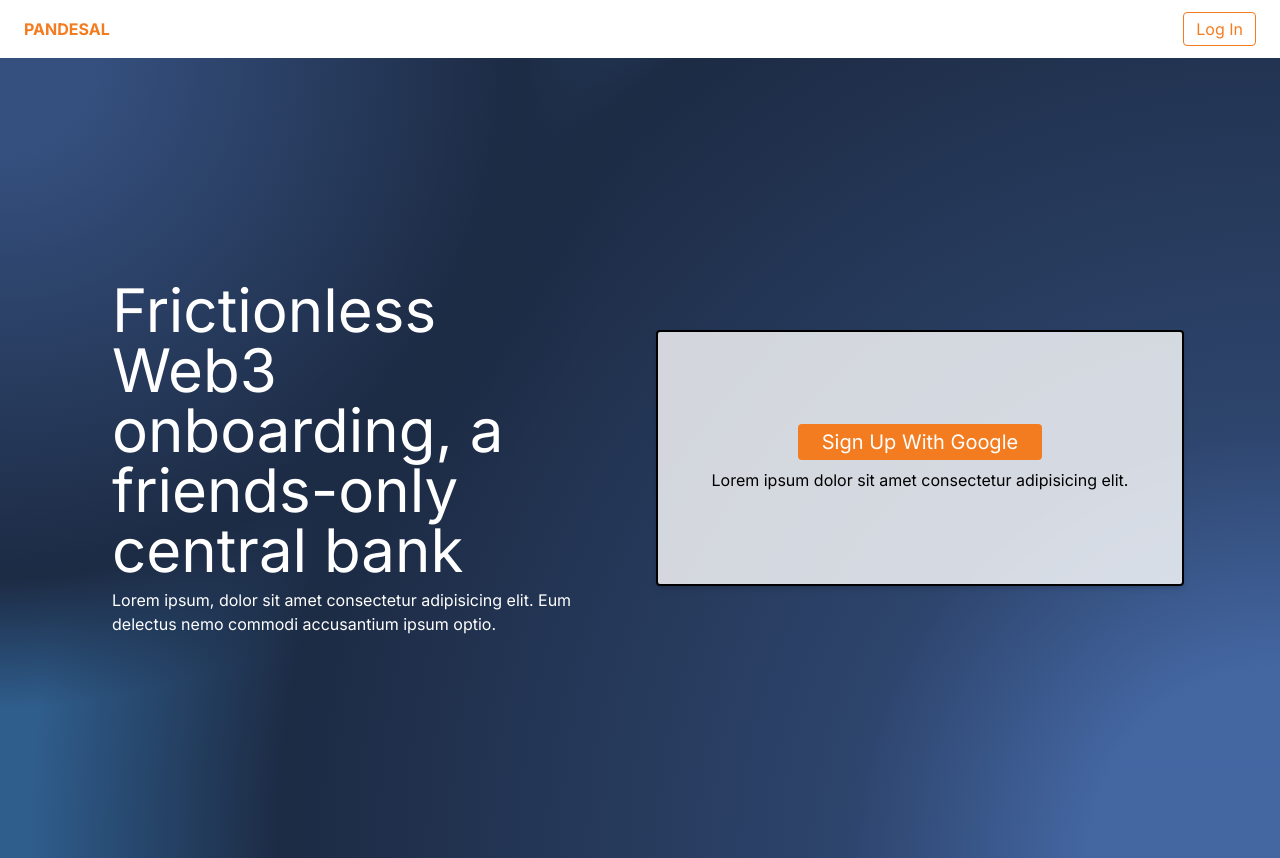
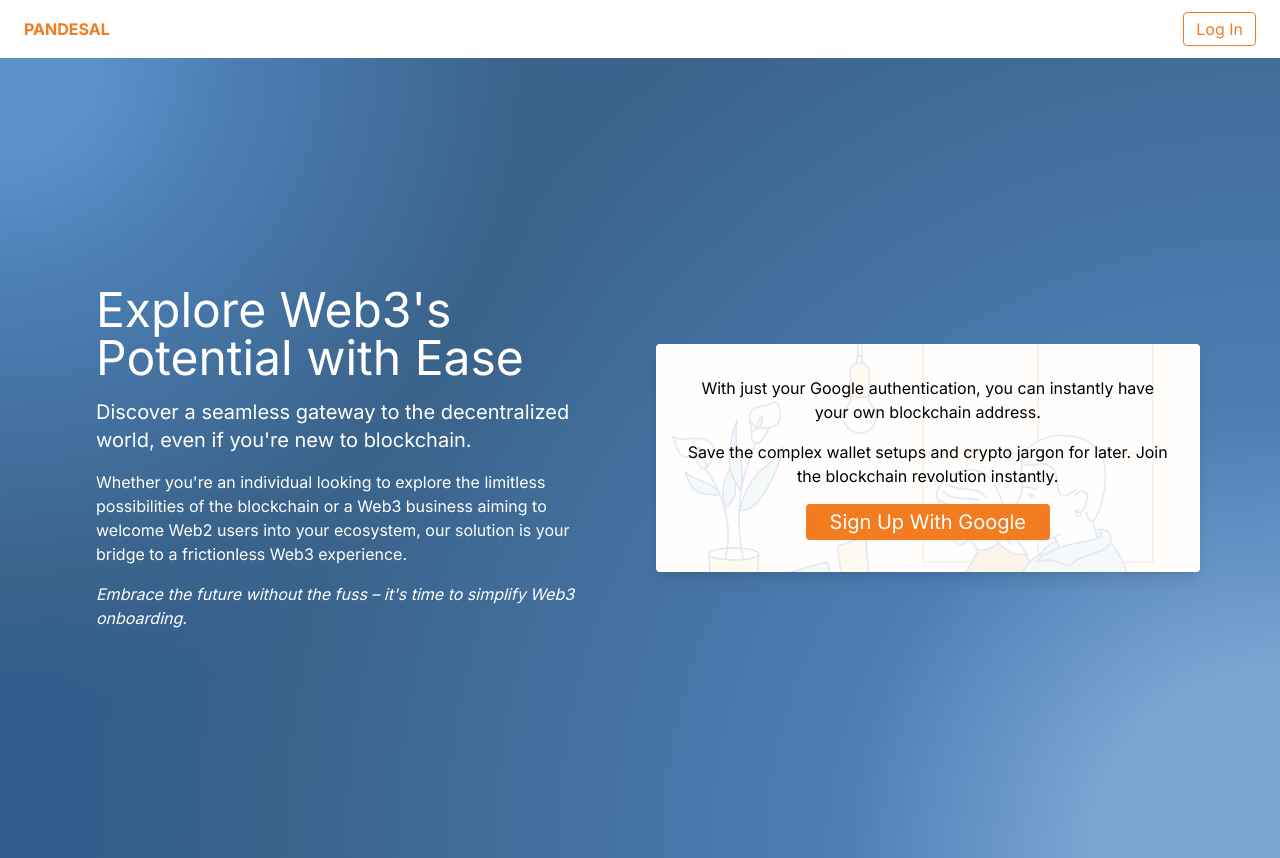
Before and after one commit to 0xbryanf/pandesal-ethonline2023, a Next.js app in the folder client/: page / in a window 1280 px wide. Built offline with nearby package versions, Linux system fonts and the light colour scheme; no server answers.

Commit message:
Update: Minor design changes

```diff
--- a/client/app/about/page.tsx
+++ b/client/app/about/page.tsx
@@ -1,11 +1,37 @@
+import Image from 'next/image'
+
 export default function About() {
   return (
-    <div className='flex min-h-full box-border flex-col px-24 py-8 bg-pandesal-grey/20 gap-8'>
-      <h1 className='text-3xl'>About Page</h1>
-
-      <p>Lorem ipsum dolor sit amet consectetur adipisicing elit. Fugit consequatur ex unde sunt asperiores. </p>
-
-      <p>Sint tempora, consequatur dolores in quis magnam amet quod molestias repellendus porro excepturi expedita modi esse vero architecto, minima hic! Fuga, expedita quos, pariatur tempore quaerat fugiat ipsam praesentium officiis dolore nam harum porro molestiae modi fugit rerum atque cupiditate assumenda iste, odio at dolorum? Facere et animi ex culpa.</p>
+    <div className='flex min-h-screen box-border flex-col px-8 md:px-24 py-8 bg-pandesal-grey/20 gap-4'>
+      <h1 className='text-3xl'>About Pandesal</h1>
+      <Image
+        src='/images/hero-bg.png'
+        alt={''}
+        width={1280}
+        height={250}
+        className='self-center'
+        />
+      <h1 className="text-2xl">
+        Explore Web3's Potential with Ease
+      </h1>
+      <p className='text-xl italic'>
+          Discover a seamless gateway to the decentralized world, even if you're new to blockchain.
+      </p>
+      <p>
+          Our easy-start solution empowers Web2 users to access Web3 apps effortlessly. No more fumbling with private keys or lengthy registrations.
+        </p>
+        <p>
+          Whether you're an individual looking to explore the limitless possibilities of the blockchain or a Web3 business aiming to welcome Web2 users into your ecosystem, our solution is your bridge to a frictionless Web3 experience.
+        </p>
+        <p className='bold'>
+          Embrace the future without the fuss – it's time to simplify Web3 onboarding.
+        </p>
+        <p className="">
+          With just your Google authentication, you can instantly have your own blockchain address.
+          </p>
+        <p className=''>
+          Save the complex wallet setups and crypto jargon for later. Join the blockchain revolution instantly.
+        </p>
 
     </div>
   )
--- a/client/app/layout.tsx
+++ b/client/app/layout.tsx
@@ -15,7 +15,7 @@ export const metadata = {
 export default function RootLayout({ children }: any) {
   return (
     <html lang="en">
-      <body className={inter.className + ' h-screen box-border'}>
+      <body className={inter.className + ' min-h-screen box-border'}>
       <Suspense fallback={<Loading/>}>
         <LogInProvider>
 
--- a/client/app/loading.tsx
+++ b/client/app/loading.tsx
@@ -1,7 +1,9 @@
+import Image from 'next/image'
+
 export default function Loading(): JSX.Element {
-  // You can add any UI inside Loading, including a Skeleton.
+
   return (
-    <div className='flex place-content-center'>
+    <div className='flex place-content-center h-full w-full'>
       Loading...
     </div>
 
--- a/client/app/page.tsx
+++ b/client/app/page.tsx
@@ -4,41 +4,55 @@ import Image from 'next/image'
 export default function Home() {
   return (
     <div
-      className="flex h-full box-border flex-col-reverse lg:flex-row px-4 py-24 md:p-24 justify-end md:items-center bg-pandesal-blue text-white gap-8"
+      className="flex min-h-screen box-border p-4 flex-col-reverse justify-center
+      lg:flex-row md:items-center md:px-20 bg-pandesal-blue text-white gap-8"
       style={{
         backgroundImage: `radial-gradient(650px circle at 0% 0%,
-          hsl(218, 41%, 35%) 15%,
-          hsl(218, 41%, 30%) 35%,
-          hsl(218, 41%, 20%) 75%,
-          hsl(218, 41%, 19%) 80%,
+          hsl(210, 50%, 57%) 15%,
+          hsl(210, 41%, 50%) 35%,
+          hsl(210, 41%, 40%) 75%,
+          hsl(210, 41%, 39%) 80%,
           transparent 100%),
         radial-gradient(1250px circle at 100% 100%,
-          hsl(218, 41%, 45%) 15%,
-          hsl(218, 41%, 30%) 35%,
-          hsl(218, 41%, 20%) 75%,
-          hsl(218, 41%, 19%) 80%,
-          transparent 100%)`
+          hsl(210, 50%, 65%) 15%,
+          hsl(210, 41%, 50%) 35%,
+          hsl(210, 41%, 40%) 75%,
+          hsl(210, 41%, 39%) 80%,
+          transparent 100%)`,
       }}
       >
 
-
       {/* Left Section */}
-      <div className='flex flex-col lg:w-1/2 gap-2 p-4'>
-        <h1 className="text-4xl md:text-6xl">
-          Frictionless Web3 onboarding, a friends-only central bank
+      <div className='flex flex-col lg:w-1/2 gap-4 p-4'>
+        <h1 className="text-3xl md:text-5xl">
+          Explore Web3's Potential with Ease
         </h1>
-        <p>
-          Lorem ipsum, dolor sit amet consectetur adipisicing elit. Eum delectus nemo commodi accusantium ipsum optio.
+        <p className='text-xl'>
+          Discover a seamless gateway to the decentralized world, even if you're new to blockchain.
+        </p>
+        <p className='hidden md:block'>
+          Whether you're an individual looking to explore the limitless possibilities of the blockchain or a Web3 business aiming to welcome Web2 users into your ecosystem, our solution is your bridge to a frictionless Web3 experience.
+        </p>
+        <p className='italic'>
+          Embrace the future without the fuss – it's time to simplify Web3 onboarding.
         </p>
 
       </div>
 
       {/* Right Section */}
-      <div className="flex h-64 flex-col w-full lg:w-1/2 items-center text-center gap-2 p-4 justify-center bg-white/80 rounded border-2 border-black shadow-md">
+      <div className="flex h-full flex-col w-full lg:w-1/2 items-center text-center gap-4 p-8 justify-center bg-white/90 rounded shadow-lg" style={{
+        backgroundImage: `url('/images/hero-image.png')`,
+        backgroundSize: 'cover',
+        backgroundPosition: '50%',
+        backgroundBlendMode: 'screen'
+      }}>
+        <p className="text-black hidden md:block">
+          With just your Google authentication, you can instantly have your own blockchain address.
+          </p>
+        <p className='text-black'>
+          Save the complex wallet setups and crypto jargon for later. Join the blockchain revolution instantly.
+        </p>
         <a className='bg-pandesal-orange rounded px-6 py-1 hover:shadow-md duration-100 text-xl' href={googleOauth()}>Sign Up With Google</a>
-        <p className="text-black">
-          Lorem ipsum dolor sit amet consectetur adipisicing elit.
-        </p>
       </div>
     </div>
   )
```
Also changed, not shown: client/public/images/hero-image.png (added), 1 other file (tests, documents, lock files or other folders).
